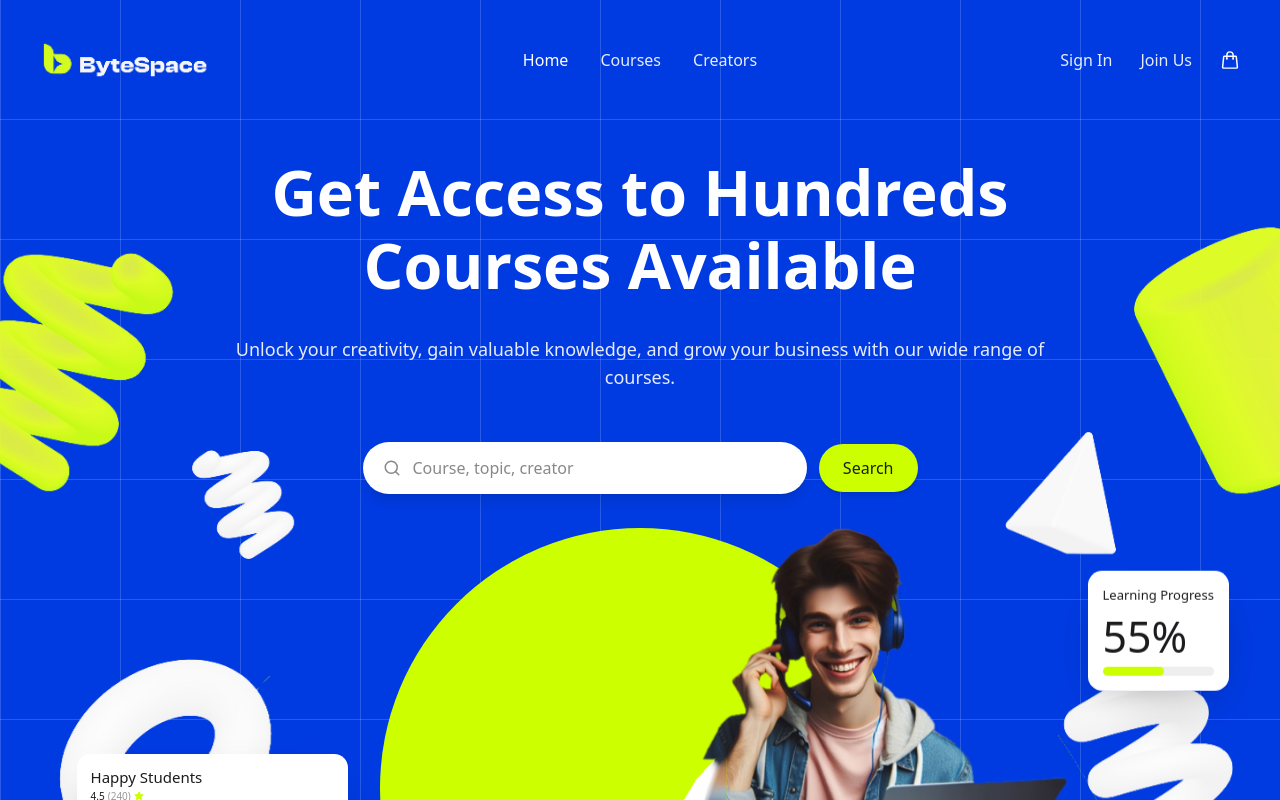
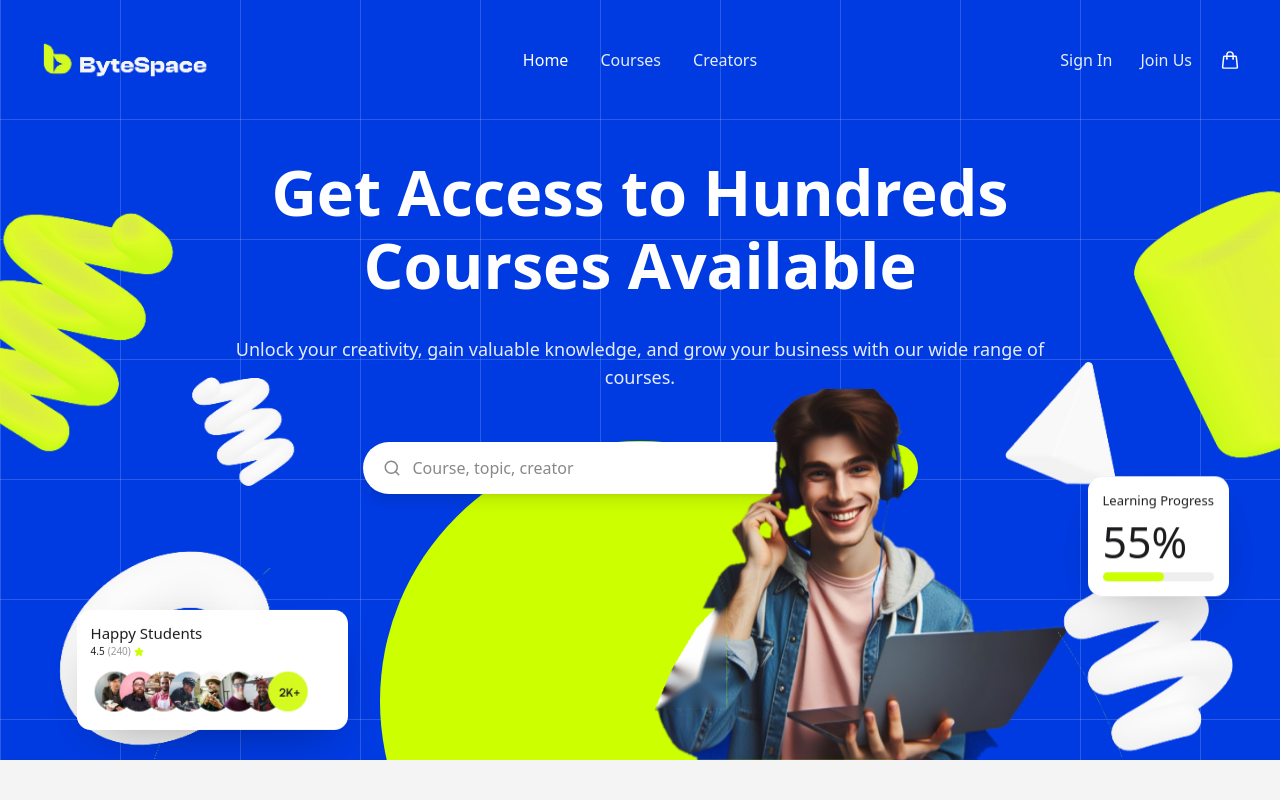
Before and after one commit to rasel201311047/bytespace, a Next.js app: page / in a window 1280 px wide. Shown: the top 800 px of the page. Built offline with nearby package versions, Linux system fonts and the light colour scheme.

Commit message:
header and creator sume bug done

```diff
--- a/src/components/home/CreatorCTA.tsx
+++ b/src/components/home/CreatorCTA.tsx
@@ -8,7 +8,7 @@ const p = (x: number, y: number, w?: number) => pos(W, H, x, y, w);
 export default function CreatorCTA() {
   return (
     <section className="bg-grid relative overflow-hidden">
-      <div className="relative mx-auto max-w-[1440px]">
+      <div className="relative mx-auto max-w-full">
         <div className="hidden lg:block pointer-events-none">
           <Floating
             src="/images/cta-spring-lime-tl.png"
--- a/src/components/home/Hero.tsx
+++ b/src/components/home/Hero.tsx
@@ -14,7 +14,7 @@ export default function Hero() {
       <Navber />
 
       <div
-        className="relative mx-auto max-w-[1440px] lg:aspect-[1440/1024]"
+        className="relative mx-auto w-full lg:h-[min(56.25vw,1024px)] lg:min-h-[760px]"
         style={{ fontSize: "clamp(8px,1vw,14.4px)" }}
       >
         {/* the element of the herroside  */}
```
